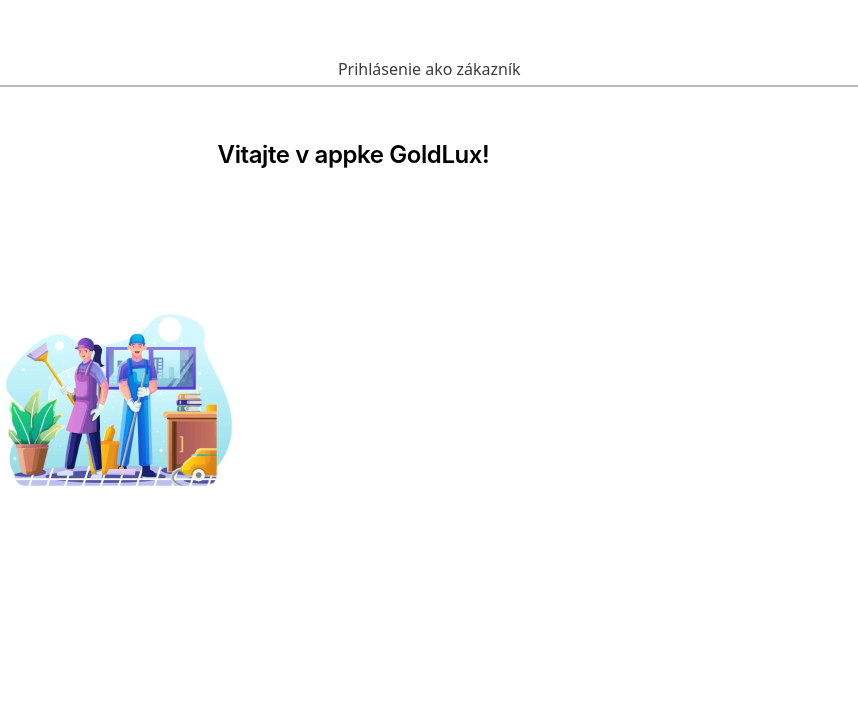
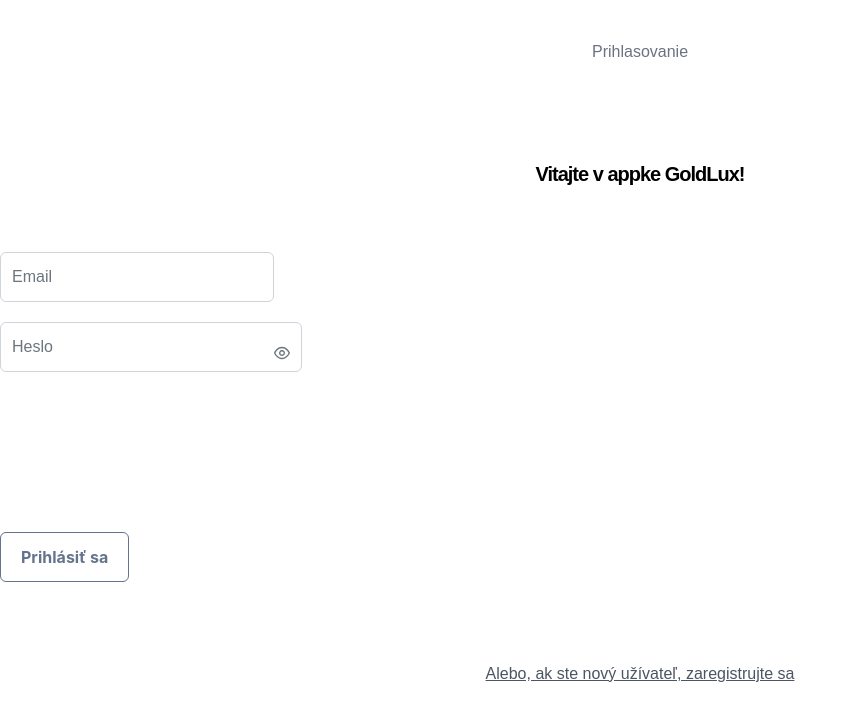
Before and after one commit to GoldLux-sk/goldlux-nextjs, a Next.js app: page /login in a window 1280 px wide. Shown: the top 720 px of the page, without its empty margins (0-858 px from the left). Built offline with nearby package versions, Linux system fonts and the light colour scheme.

Commit message:
login screen

```diff
--- a/pages/login.tsx
+++ b/pages/login.tsx
@@ -1,10 +1,16 @@
 import Head from "next/head";
 import Image from 'next/image';
 import { useRouter } from 'next/router';
+import { useState } from 'react';
+import { Password } from 'primereact/password';
+import { InputText } from 'primereact/inputtext';
+import { Button } from 'primereact/button';
 import styles from "@/styles/Login.module.css";
 
 export default function About() {
     const router = useRouter();
+    const [password,setPassword] = useState("");
+    const [email,setEmail] = useState("");
     return (
         <>
             <Head>
@@ -13,18 +19,23 @@
                 <meta name="viewport" content="width=device-width, initial-scale=1" />
                 <link rel="icon" href="/favicon.ico" />
             </Head>
-            <p className={styles.title}>Prihlásenie ako zákazník</p>
-            <hr className={styles.lineTop}/>
-            <p className={styles.text}>Vitajte v appke GoldLux!</p>
-            <main className={styles.center}>
-                <Image
-                    src="/login_img.png"
-                    alt="GoldLux Logo"
-                    width={238}
-                    height={238}
-                    priority
-                />
-            </main>
+            <p className="text-center mt-10 font-medium text-gray-500">Prihlasovanie</p>
+            <p className="text-center mt-24 text-xl font-bold tracking-tighter">Vitajte v appke GoldLux!</p>
+            <span className="p-float-label mt-16">
+                <InputText id="email" value={email} onChange={(e) => setEmail(e.target.value)} />
+                <label htmlFor="email">Email</label>
+            </span>
+            {/*<div className="grid grid-cols-3 gap-4">
+                <div className="col-start-2 col-span-1">*/}
+                    <span className="p-float-label mt-5">
+                        <Password inputId="password" value={password} onChange={(e) => setPassword(e.target.value)} toggleMask
+                                  promptLabel="Zadajte heslo" weakLabel="Slabé" mediumLabel="Priemerné" strongLabel="Silné"/>
+                        <label htmlFor="password">Heslo</label>
+                    </span>
+            {/*</div>
+            </div>*/}
+            <Button className={styles.loginButton} label="Prihlásiť sa" severity="secondary" outlined />
+            <p className="mt-20 text-center underline text-gray-600">Alebo, ak ste nový užívateľ, zaregistrujte sa </p>
         </>
     )
 }
--- /dev/null
+++ b/pages/loginOld.tsx
@@ -0,0 +1,31 @@
+import Head from "next/head";
+import Image from 'next/image';
+import { useRouter } from 'next/router';
+import styles from "@/styles/Login.module.css";
+
+export default function About() {
+    const router = useRouter();
+    return (
+        <>
+            <Head>
+                <title>Create Next App</title>
+                <meta name="description" content="Generated by create next app" />
+                <meta name="viewport" content="width=device-width, initial-scale=1" />
+                <link rel="icon" href="/favicon.ico" />
+            </Head>
+            <p className={styles.title}>Prihlásenie ako zákazník</p>
+            <hr className={styles.lineTop}/>
+            <p className={styles.text}>Vitajte v appke GoldLux!</p>
+            <div className={styles.center}>
+                <Image src="/login_img.png" alt="GoldLux Logo" width={238} height={238} priority/>
+                <div className={styles.buttonDiv}>
+                    <Image src="/google.svg" alt="Google Logo" width={34} height={30}/>
+                    <p className={styles.textButton}>Prihlásiť sa cez Google</p>
+                </div>
+            </div>
+            <p className={styles.textBottom}>Prihláste sa ako upratovač</p>
+            <hr className={styles.lineBottom}/>
+        </>
+    )
+}
+//<button className={styles.button}>Prihlásiť sa cez Google</button>
--- /dev/null
+++ b/postcss.config.js
@@ -0,0 +1,6 @@
+module.exports = {
+  plugins: {
+    tailwindcss: {},
+    autoprefixer: {},
+  },
+}
--- a/styles/Login.module.css
+++ b/styles/Login.module.css
@@ -9,31 +9,28 @@
 }
 
 .title {
-    position: absolute;
-    left: 26.4vw;
-    top: 7.2vh;
+    position: relative;
+    top: 5vh;
 
     font-family: 'Noto Sans', sans-serif;
     font-style: normal;
     font-weight: 500;
     font-size: 16px;
     line-height: 22px;
-    display: flex;
-    align-items: center;
     text-align: center;
 
     color: rgba(0, 0, 0, 0.77);
 }
 
 .lineTop {
-    margin-top: 10.6vh;
+    position: relative;
+    top: 4vh;
     border: 1px solid #BCBCC0;
 }
 
 .text {
-    position: absolute;
-    left: 17vw;
-    top: 18vh;
+    position: relative;
+    top: 10vh;
 
     font-family: 'SF Pro Display', sans-serif;
     font-style: normal;
@@ -41,10 +38,65 @@
     font-size: 24px;
     line-height: 22px;
 
-    display: flex;
-    align-items: center;
+    /*display: flex;
+    align-items: center;*/
     text-align: center;
     letter-spacing: -0.408px;
 
     color: #000000;
 }
+
+.button {
+    position: relative;
+    top: 10vh;
+}
+
+.buttonDiv {
+    box-sizing: border-box;
+
+    position: relative;
+    width: 57vw;
+    height: 6vh;
+    left: 21.5vw;
+    top: 10vh;
+
+    display: flex;
+    flex-direction: row;
+
+    background: #FFFFFF;
+    border: 0.455466px solid #262B2C;
+    border-radius: 11.1364px;
+}
+
+.textBottom {
+    position: relative;
+    top: 76vh;
+
+    font-family: 'Noto Sans', sans-serif;
+    font-style: normal;
+    font-weight: 500;
+    font-size: 16px;
+    line-height: 22px;
+
+    text-align: center;
+    letter-spacing: -0.408px;
+
+    color: #989AA2;
+}
+
+.lineBottom {
+    position: relative;
+    top: 74vh;
+    border: 1px solid #989AA2;
+}
+
+.loginButton {
+    margin-top: 20vh;
+}
+
+.buttonDiv {
+    left: 0;
+    right: 0;
+    top: 50%;
+    transform: translateY(-50%);
+}
--- a/styles/globals.css
+++ b/styles/globals.css
@@ -1,8 +1,29 @@
+@import "primereact/resources/primereact.min.css";
+@import "primeicons/primeicons.css";
+@import "primereact/resources/themes/lara-light-indigo/theme.css";
+
 @tailwind base;
 @tailwind components;
 @tailwind utilities;
 
-:root {
+body {
+    font-family: --font-family, sans-serif;
+}
+
+.btn-custom {
+    @apply bg-white hover:bg-gray-100 text-gray-800 font-semibold py-2 px-4 border border-gray-400 rounded shadow
+}
+
+/*body {
+  text-align: center;
+  position: absolute;
+  left: 0;
+  right: 0;
+  top: 50%;
+  transform: translateY(-50%);
+}*/
+
+/*:root {
   --max-width: 1100px;
   --border-radius: 12px;
   --font-mono: ui-monospace, Menlo, Monaco, 'Cascadia Mono', 'Segoe UI Mono',
@@ -11,7 +32,7 @@
 
   /*--foreground-rgb: 0, 0, 0;
   --background-start-rgb: 214, 219, 220;
-  --background-end-rgb: 255, 255, 255;*/
+  --background-end-rgb: 255, 255, 255;*
 
   --primary-glow: conic-gradient(
     from 180deg at 50% 50%,
@@ -108,4 +129,4 @@
   html {
     color-scheme: dark;
   }
-}
+}*/
--- a/tailwind.config.js
+++ b/tailwind.config.js
@@ -1,8 +1,12 @@
 /** @type {import('tailwindcss').Config} */
 module.exports = {
   content: [
-    "./pages/**/*.{ts,tsx}",
-    "./public/**/*.html",
+    "./app/**/*.{js,ts,jsx,tsx}",
+    "./pages/**/*.{js,ts,jsx,tsx}",
+    "./components/**/*.{js,ts,jsx,tsx}",
+
+    // Or if using `src` directory:
+    "./src/**/*.{js,ts,jsx,tsx}",
   ],
   theme: {
     extend: {},
```
Also changed, not shown: package.json (+6 -2 lines), public/google.svg (added), 1 other file (tests, documents, lock files or other folders).
